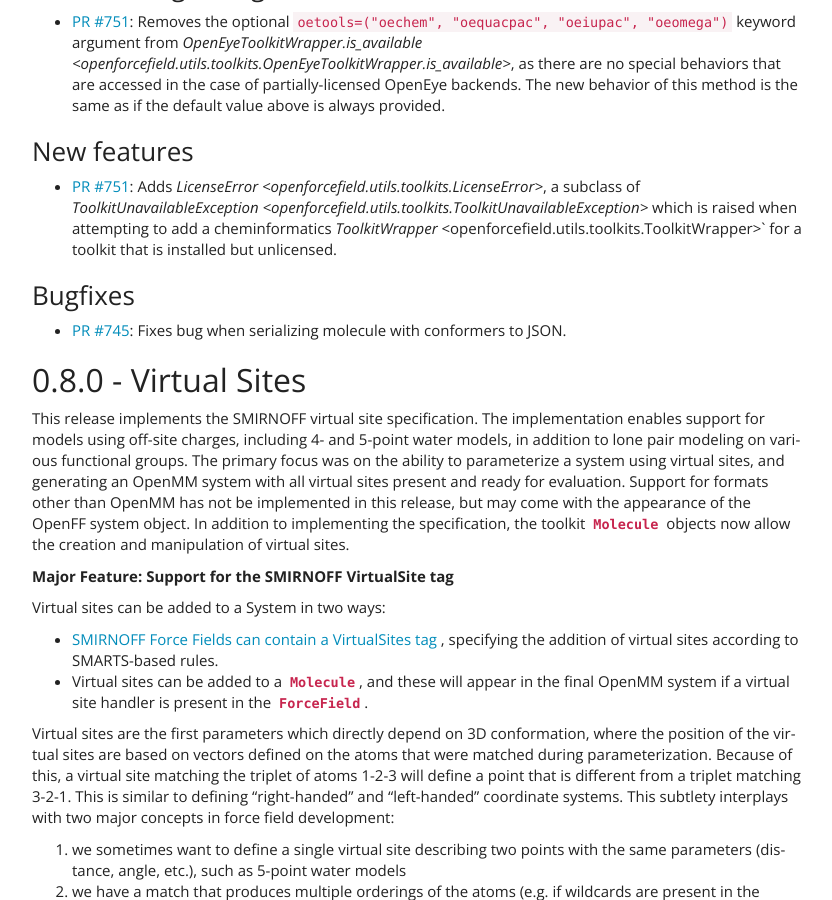
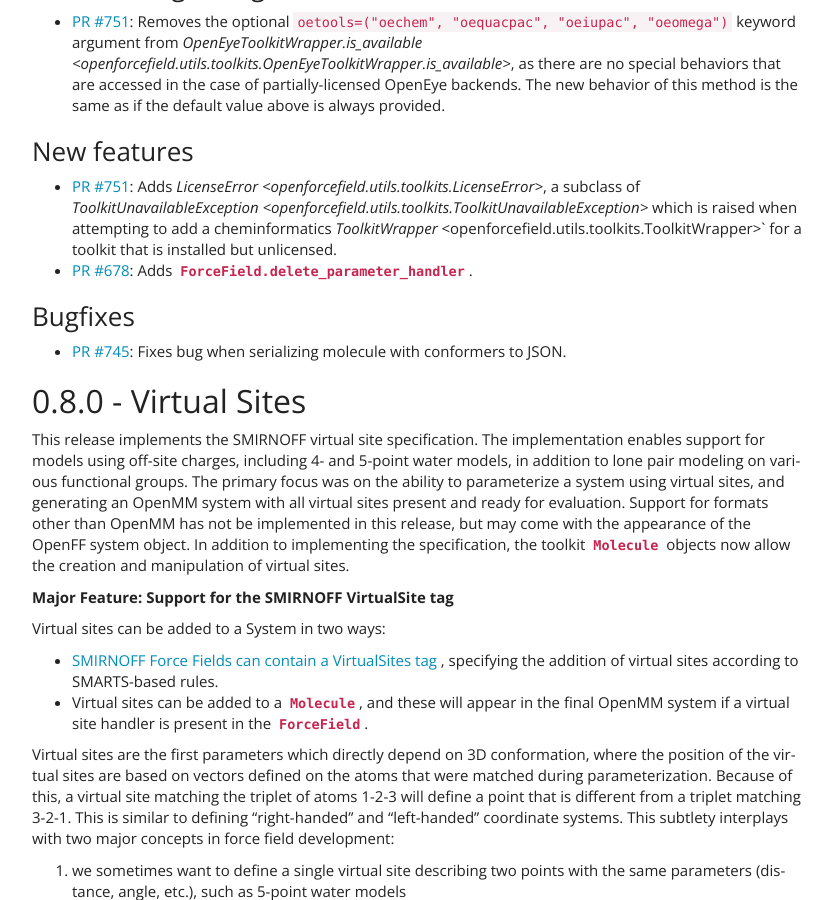
Before and after one commit to openforcefield/openff-toolkit, a Sphinx documentation site: the page built from docs/releasehistory.rst, in a window 1280 px wide and 900 px high, scrolled down 383 px. Shown: the whole window, without its empty margins (38-870 px from the left). Built offline with Sphinx 7.4.7, drawn with Linux system fonts in a browser that asks for light colours; some of the changed text lies outside the part shown.

Commit message:
update release notes

```diff
--- a/docs/releasehistory.rst
+++ b/docs/releasehistory.rst
@@ -27,6 +27,8 @@ New features
   which is raised when attempting to add a cheminformatics
   `ToolkitWrapper` <openforcefield.utils.toolkits.ToolkitWrapper>` for a toolkit that
   is installed but unlicensed.
+- `PR #678 <https://github.com/openforcefield/openforcefield/pull/678>`_: Adds
+  :py:class:`ForceField.delete_parameter_handler <openforcefield.typing.engines.forcefield.ForceField>`.
 
 
 Bugfixes
```
Also changed, not shown: other parts of docs/releasehistory.rst (+0 -2 lines).
